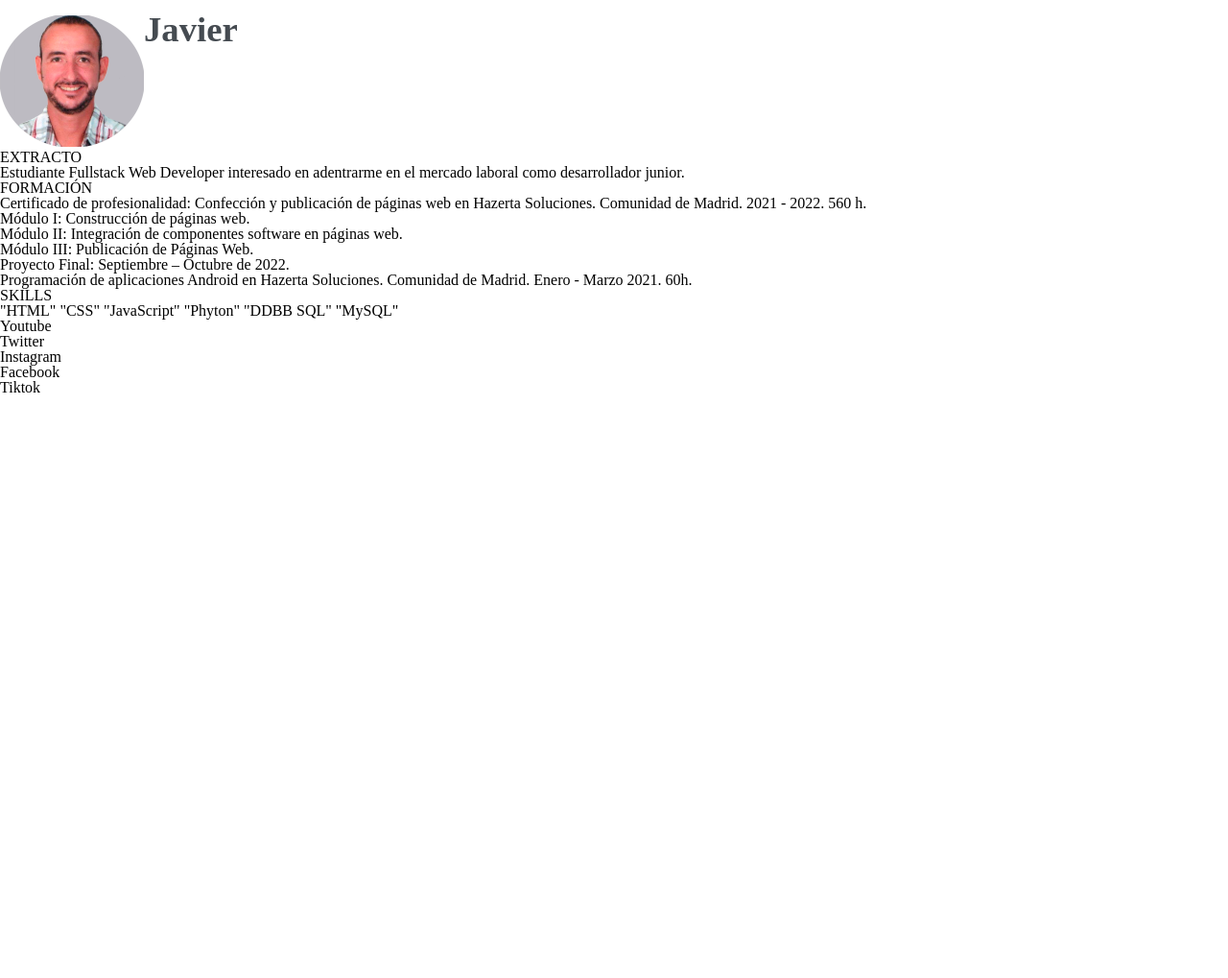
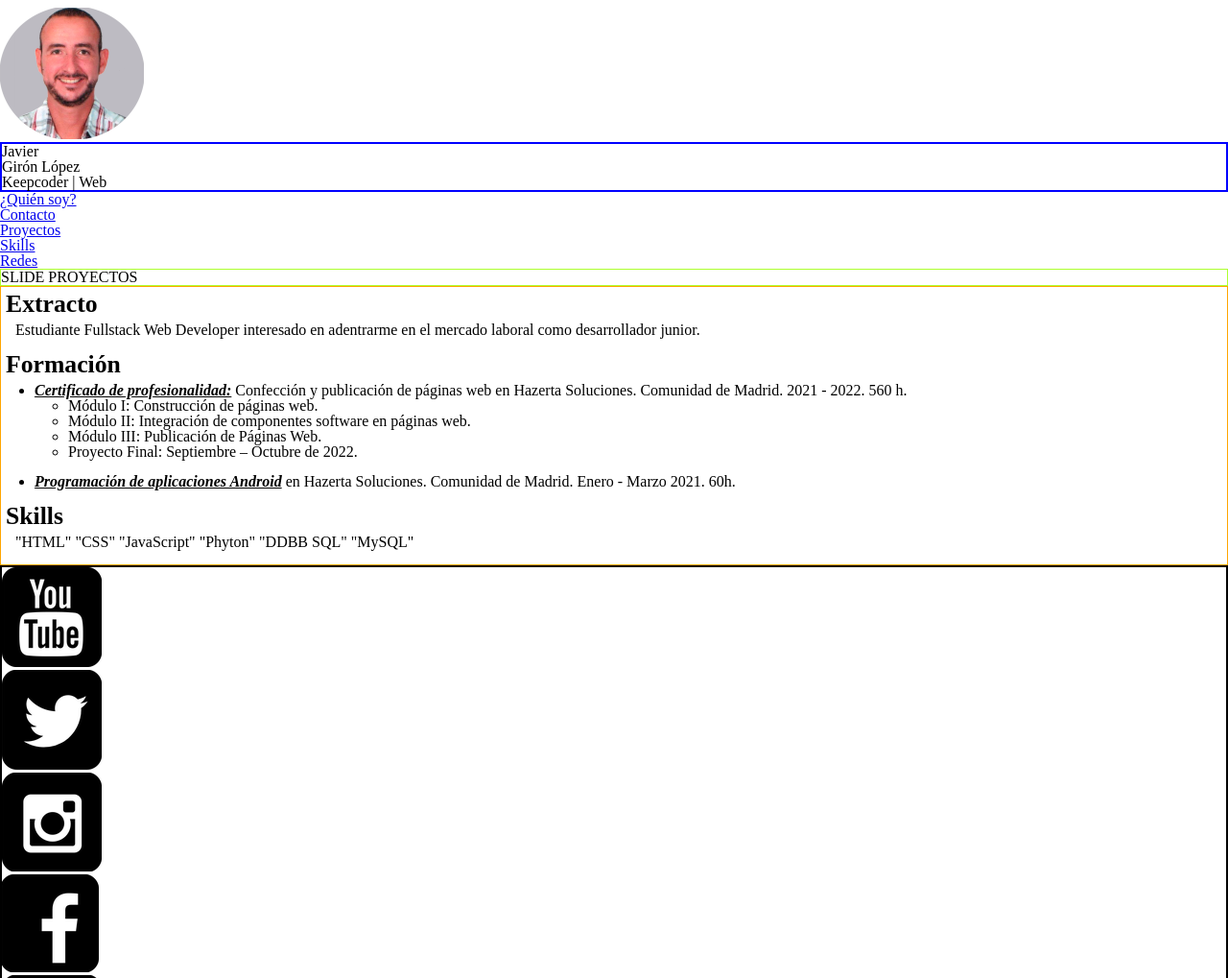
Before and after one commit to Country4979/HTML-CSS, a plain HTML site: page Práctica/index.html in a window 1280 px wide. Shown: the top 1019 px of the page at 96% size. Before the commit the page ends 800 px from the top, so only its background shows below. Drawn offline with Linux system fonts and the light colour scheme.

Commit message:
+nav.css, maquetación de nav.css footer.css y <main> de index.html

```diff
--- /dev/null
+++ b/Práctica/css/common.css
@@ -0,0 +1,12 @@
+:root {
+    --main_background-color: #6D8A96;
+    --main_color: #FFF;
+    --main-tittles_color: #454B51;
+    --main_font-family: 'Century Gothic';
+}
+
+body{
+    background-color: var(--main_background-color);
+    font-family: var(--main_font-family);
+    width: 100%;
+}
--- a/Práctica/css/contact_mobile.css
+++ b/Práctica/css/contact_mobile.css
@@ -4,7 +4,7 @@
 
 body {
     background-color: #6D8A96;
-    font-family: 'Century Gothic';
+
     margin: 0px;
 }
 main {
--- /dev/null
+++ b/Práctica/css/footer_mobile.css
@@ -0,0 +1,15 @@
+* {
+    box-sizing: border-box;
+}
+
+footer {
+    background-color: var(#454B51);
+}
+.footer a{
+    color: black;
+    text-decoration: none;
+}
+
+.footer li{
+    list-style: none;
+}
--- a/Práctica/css/header_footer_mobile.css
+++ /dev/null
@@ -1,63 +0,0 @@
-* {
-    box-sizing: border-box;
-}
-
-/* Header */
-#cabecera {
-    position: static;
-    display: grid;
-}
-
-.header {
-    max-height: 320px;
-}
-
-#fondo_cabecera{
-    position: relative;
-         /*background-image: url(../img/Fondo_cabecera_mobile.png); */
-    z-index: 0 ;
-    margin: 0px 0px 0px 0px;
-}
-
-#image_cabecera {
-    float: left;
-    z-index: 1;
-}
-
-#text_cabecera{
-    float: right;
-}
-#texto_cabecera P {
-    position: relative;
-    text-align: left;
-    margin: 1%;
-
-    z-index: 1;
-}
-#nombre {
-    color: #454B51;
-    font-weight: bolder;
-    font-size: 5ex;
-}
-
-#apellidos {
-    color: white;
-    font-weight: bolder;
-    font-size: 5ex;
-}
-
-#subtitulo {
-    color: white;
-    font-size: 2ex;
-}
-
-/* Footer */
-
-.footer a{
-    color: black;
-    text-decoration: none;
-}
-
-.footer li{
-    list-style: none;
-}
--- /dev/null
+++ b/Práctica/css/header_mobile.css
@@ -0,0 +1,61 @@
+header {
+border: 2px solid red;
+}
+
+#cabecera {
+    position: static;
+    display: grid;
+}
+
+.header {
+    max-height: 320px;
+}
+
+#fondo_cabecera{
+    position: relative;
+         /*background-image: url(../img/Fondo_cabecera_mobile.png);*/
+    z-index: 0 ;
+    margin: 0px 0px 0px 0px;
+}
+
+.image_cabecera {
+    border: 2px solid violet;
+    display: inline-block;
+    width: 25%;
+    margin-right: 15px;
+    z-index: 1;
+}
+
+.image_cabecera img{
+    width: 100%;
+    object-fit: cover;
+    object-position: center center;
+}
+
+.texto_cabecera{
+
+    display: inline-block;
+    width: 70%;
+    padding: 5px;
+
+}
+.texto_cabecera P {
+    text-align: left;
+    z-index: 1;
+}
+.name {
+    color: #454B51;
+    font-weight: bolder;
+    font-size: 4.5ex;
+}
+
+.surname {
+    color: white;
+    font-weight: bolder;
+    font-size: 4.5ex;
+}
+
+.subtittle {
+    color: white;
+    font-size: 2.1ex;
+}
--- a/Práctica/css/home_page_mobile.css
+++ b/Práctica/css/home_page_mobile.css
@@ -2,6 +2,37 @@
     box-sizing: border-box;
 }
 
+section {
+    margin-top: 5px;
+    text-align: justify;
+}
+
 .titles {
-    color: #454B51;
+    color: var(--main-tittles_color);
+    font-weight: bolder;
+    font-size: 3.5ex;
+    margin-bottom: .25em;
+    margin-left: 5px;
 }
+
+.bold_it_sub {
+    font-weight: bolder;
+    font-style: oblique;
+    text-decoration: underline;
+    color: var(--main-tittles_color);
+}
+.main-text{
+    margin-left: 15px;
+    margin-right: 15px;
+    margin-bottom: 15px;
+}
+
+.ul_main {
+    margin-left: 15px;
+    margin-right: 15px;
+    margin-bottom: 15px;
+}
+
+.li_main {
+    margin-left: 20px;
+}
--- /dev/null
+++ b/Práctica/css/nav.css
@@ -0,0 +1,46 @@
+* {
+    box-sizing: border-box;
+}
+
+a {
+    text-decoration: none;
+    color: #454B51;
+}
+
+.navbar {
+
+    font-weight: bolder;
+    display: block;
+    text-align: center;
+}
+
+.navbar-list {
+    display: inline;
+    list-style: none;
+    line-height: 40px;
+}
+
+.navbar-list li{
+    display: inline;
+}
+
+.navbar-item {
+    display: inline-block;
+    margin: 0 .25em;
+}
+
+/* NAV del FOOTER */
+
+.footer_navbar {
+    margin-top: 10px;
+    text-align: center;
+}
+
+.footer_navbar-item {
+    display: inline;
+    margin: 0 .25em;
+}
+
+.footer_navbar-item img{
+    width: 3rem;
+}
--- a/Práctica/css/reset.css
+++ b/Práctica/css/reset.css
@@ -31,9 +31,7 @@ footer, header, hgroup, menu, nav, section {
 body {
 	line-height: 1;
 }
-ol, ul {
-	list-style: none;
-}
+
 blockquote, q {
 	quotes: none;
 }
--- a/Práctica/index.html
+++ b/Práctica/index.html
@@ -5,8 +5,11 @@
     <meta http-equiv="X-UA-Compatible" content="IE=edge">
     <meta name="viewport" content="width=device-width, initial-scale=1.0">
     <link rel="stylesheet" href="css/reset.css">
-    <link rel="stylesheet" href="css/contact_mobile.css" media="screen and (max-width: 600px)" type="text/css">
-    <link rel="stylesheet" href="css/header_footer_mobile.css" media="screen and (max-width: 1439px)" type="text/css">
+    <link rel="stylesheet" href="css/common.css" media="screen and (max-width: 600px)" type="text/css">
+    <link rel="stylesheet" href="css/header_mobile.css" media="screen and (max-width: 600px)" type="text/css">
+    <link rel="stylesheet" href="css/nav.css" media="screen and (max-width: 600px)" type="text/css">
+    <link rel="stylesheet" href="css/home_page_mobile.css">
+    <link rel="stylesheet" href="css/footer_mobile.css" media="screen and (max-width: 1439px)" type="text/css">
     <!--<link rel="stylesheet" href="css/contact_descktop.css" media="screen and (min-width: 1440px)" type="text/css">-->
     <title>Homepage</title>
 
@@ -20,84 +23,81 @@
                         <source media="(min-width: 1440px)" srcset="">
                         <source media="(min-width: 768px)" srcset="img/Fondo_cabecera_mobile768x256.png">
                     </picture>
-                    <div id="image_cabecera">
+                    <div id="image_cabecera" class="image_cabecera">
                         <img src="img/foto_cv_mobile.png" alt="">
                     </div>
-                    <div id="texto_cabecera">
-                        <div id="nombre">
+                    <div id="texto_cabecera" class="texto_cabecera" style="border: 2px solid blue;">
+                        <div id="nombre" class="name">
                                 <p>Javier</p>
                         </div>
-                        <div id="apellidos">
+                        <div id="apellidos" class="surname">
                                 <p>Girón López</p>
                         </div>
-                        <div id="subtitulo">
+                        <div id="subtitulo" class="subtittle">
                             <p id="subtitulo"> Keepcoder | Web</p>
                         </div>
                         </div>
                 </div>
             </div>
         </section>
-        <section>
-            <nav>
-                <ul>
-                    <li><a href="http://" target="_blank" rel="noopener noreferrer"></a></li>
-                    <li><a href="http://" target="_blank" rel="noopener noreferrer"></a></li>
-                    <li><a href="#skills" target="_blank" rel="noopener noreferrer"></a></li>
-                    <li><a href="works.html" target="_blank" rel="noopener noreferrer"></a></li>
-                    <li><a href="Contact.html" target="_blank" rel="noopener noreferrer"></a></li>
+    </header>
+    <nav class="navbar">
+        <ul class="navbar-list">
+            <li class="navbar-itemm"><a href="#xtract">¿Quién soy?</a></li>
+            <li class="navbar-item"><a href="Contact.html" target="_blank" rel class="navbar-item"="noopener noreferrer">Contacto</a></li>
+            <li class="navbar-item"><a href="works.html" target="_blank" rel class="navbar-item"="noopener noreferrer">Proyectos</a></li>
+            <li class="navbar-item"><a href="#skills">Skills</a></li>
+            <li class="navbar-item"><a href="#div_footer">Redes</a></li>
         </ul>
     </nav>
-        </section>
-    </header>
-    <main>
+    <aside class="aside" style="border: 1px solid greenyellow;">
+        SLIDE PROYECTOS
+    </aside>
+    <main style="border: 1px solid orange;">
         <section name="CV">
             <div id="xtract">
-                <h2 class="titles">EXTRACTO</h2>
-                <p>
+                <p class="titles">Extracto</p>
+                <p class="main-text">
                     Estudiante Fullstack Web Developer interesado en adentrarme en el mercado laboral como desarrollador junior.
                 </p>
             </div>
             <div id="formacion">
-                <h2 class="titles">FORMACIÓN</h2>
-                <ul>
-                    <li>
-                        <p>
-                                Certificado de profesionalidad: Confección y publicación de páginas web en Hazerta Soluciones. Comunidad de Madrid. 2021 - 2022.  560 h.
-                            <ul>
-                                <li>Módulo I: Construcción de páginas web.</li>
-                                <li>Módulo II: Integración de componentes software en páginas web.</li>
-                                <li>Módulo III: Publicación de Páginas Web.</li>
-                                <li>Proyecto Final: Septiembre – Octubre de 2022.</li>
+                <p class="titles">Formación</p>
+                    <ul class="ul_main">
+                      <li class="li_main"><span  class="bold_it_sub">Certificado de profesionalidad:</span> Confección y publicación de páginas web en Hazerta Soluciones. Comunidad de Madrid. 2021 - 2022.  560 h.
+                                <ul class="ul_main">
+                                    <li class="li_main">Módulo I: Construcción de páginas web.</li>
+                                    <li class="li_main">Módulo II: Integración de componentes software en páginas web.</li>
+                                    <li class="li_main">Módulo III: Publicación de Páginas Web.</li>
+                                    <li class="li_main">Proyecto Final: Septiembre – Octubre de 2022.</li>
+                                </ul>
+                        </li>
+                        <li class="li_main"><span class="bold_it_sub">Programación de aplicaciones Android</span> en Hazerta Soluciones. Comunidad de Madrid. Enero - Marzo 2021. 60h.
+                        </li>
                     </ul>
                 </p>
-                    </li>
-                    <li>
-                        <p>
-                            Programación de aplicaciones Android en  Hazerta Soluciones. Comunidad de Madrid. Enero - Marzo 2021. 60h.
-                        </p>
-                    </li>
-                </ul>
             <div id="skills">
-                    <h2 class="titles">SKILLS</h2>
+                <p class="titles">Skills</p>
+                    <p class="main-text">
                         "HTML"
                         "CSS"
                         "JavaScript"
                         "Phyton"
                         "DDBB SQL"
                         "MySQL"
-
+                    </p>
             </div>
         </section>
     </main>
-    <footer>
+    <footer class="footer" style="border: solid 2px black">
         <div id="div_footer" class="footer">
-            <nav id="nav_footer">
+            <nav class="footer_navbar">
                 <ul>
-                    <li><a href="https://www.youtube.com/c/KeepCoding" target="_blank" rel="noopener noreferrer">Youtube</a></li>
-                    <li><a href="https://twitter.com/KeepCoding_" target="_blank" rel="noopener noreferrer">Twitter</a></li>
-                    <li><a href="https://www.instagram.com/keepcoding_es/" target="_blank" rel="noopener noreferrer">Instagram</a></li>
-                    <li><a href="https://www.facebook.com/keepcoding.training/" target="_blank" rel="noopener noreferrer"></a>Facebook</li>
-                    <li><a href="https://www.tiktok.com/@keepcoding" target="_blank" rel="noopener noreferrer">Tiktok</a></li>
+                    <li class="footer_navbar-item"><a href="https://www.youtube.com/c/KeepCoding" target="_blank" rel="noopener noreferrer"><img src="img/logos/youtube.png" alt=""></a></li>
+                    <li class="footer_navbar-item"><a href="https://twitter.com/KeepCoding_" target="_blank" rel="noopener noreferrer"><img src="img/logos/twitter.png" alt=""></a></li>
+                    <li class="footer_navbar-item"><a href="https://www.instagram.com/keepcoding_es/" target="_blank" rel="noopener noreferrer"><img src="img/logos/instagram.png" alt=""></a></li>
+                    <li class="footer_navbar-item"><a href="https://www.facebook.com/keepcoding.training/" target="_blank" rel="noopener noreferrer"><img src="img/logos/facebook.png" alt=""></a></li>
+                    <li class="footer_navbar-item"><a href="https://www.tiktok.com/@keepcoding" target="_blank" rel="noopener noreferrer"><img src="img/logos/tiktok.png" alt=""></a></li>
 
                 </ul>
             </nav>
```
Also changed, not shown: Práctica/pruebas.html (deleted, +0 -44 lines), Práctica/img/logos/facebook.png (added), Práctica/img/logos/instagram.png (added), Práctica/img/logos/tiktok.png (added), Práctica/img/logos/twitter.png (added), Práctica/img/logos/youtube.png (added), README.md, 1 other file. Lines whose indentation alone changed are shown as unchanged.
